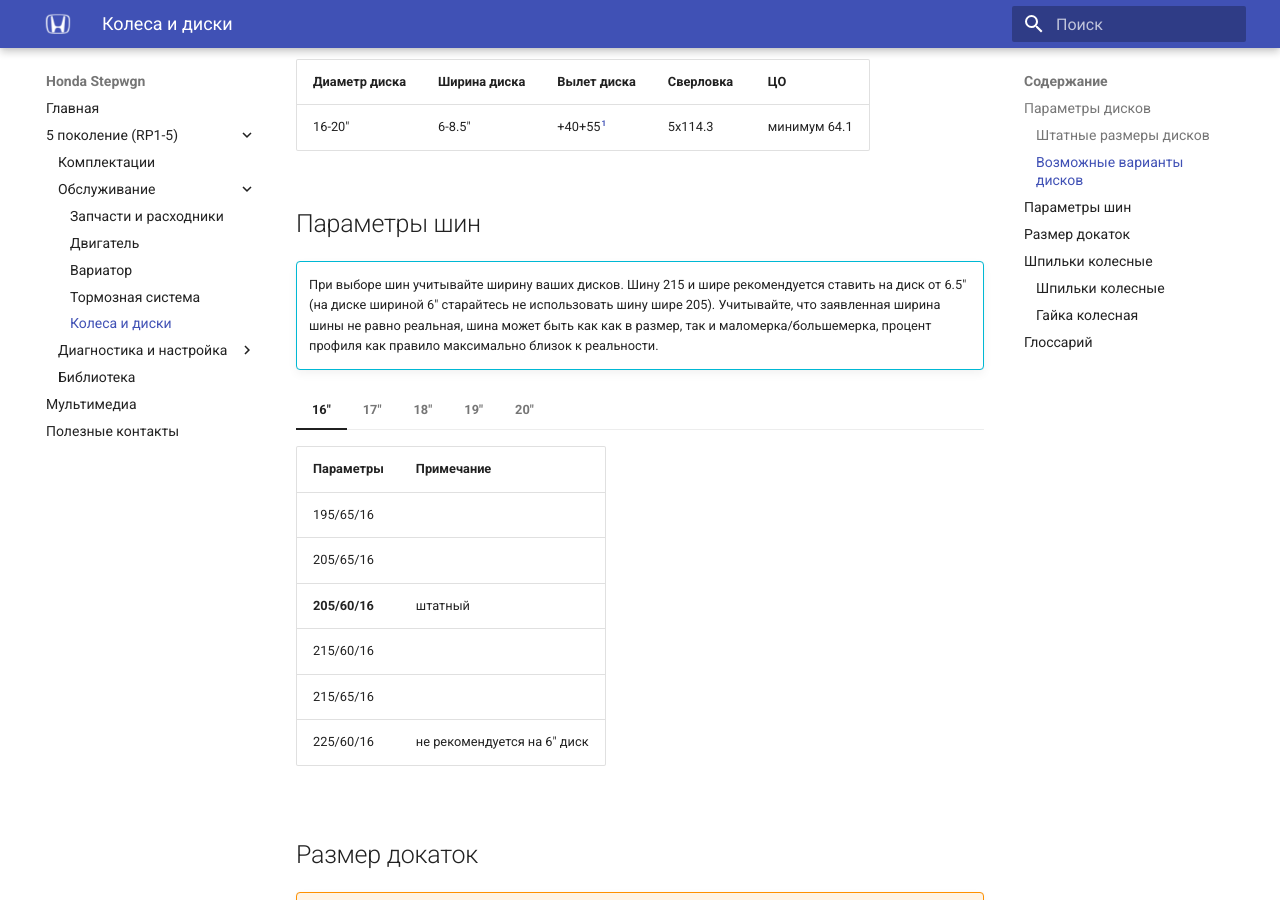
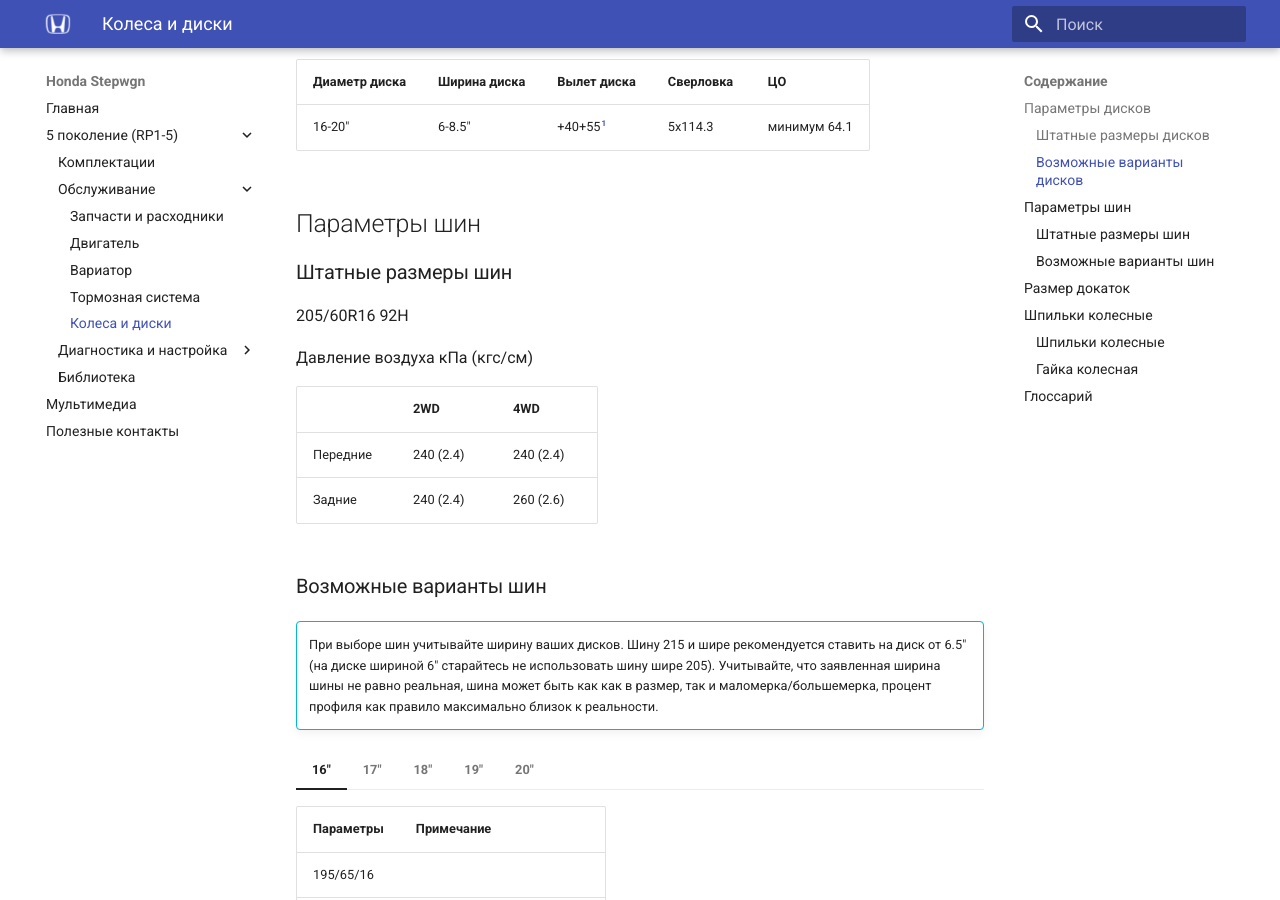
Before and after one commit to stepwgn/stepwgn.github.io, an MkDocs documentation site: the page built from docs/5g/service/wheels.md, in a window 1280 px wide and 900 px high, scrolled down 612 px. Built offline with MkDocs 1.6.1 and Material for MkDocs 9.7.7, drawn with Linux system fonts in a browser that asks for light colours.

Commit message:
Обновлена информация по колесам и шинам
Signed-off-by: Zakhar Petrov <46595458+zakhar-petrov@users.noreply.github.com>

```diff
--- a/docs/5g/service/wheels.md
+++ b/docs/5g/service/wheels.md
@@ -30,6 +30,19 @@
 широкие шины.
 
 ## Параметры шин
+
+### Штатные размеры шин
+
+205/60R16 92H
+
+Давление воздуха кПа (кгс/см)
+
+|          | 2WD       | 4WD       |
+|----------|-----------|-----------|
+| Передние | 240 (2.4) | 240 (2.4) |
+| Задние   | 240 (2.4) | 260 (2.6) |
+
+### Возможные варианты шин
 
 !!! info ""
 
```
